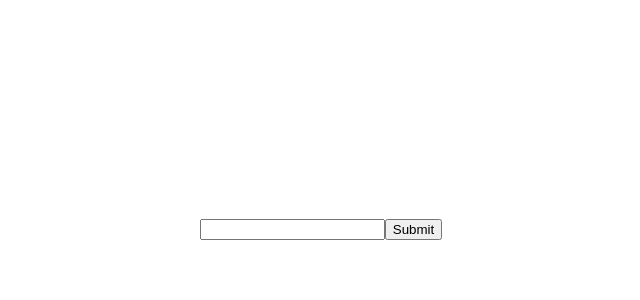
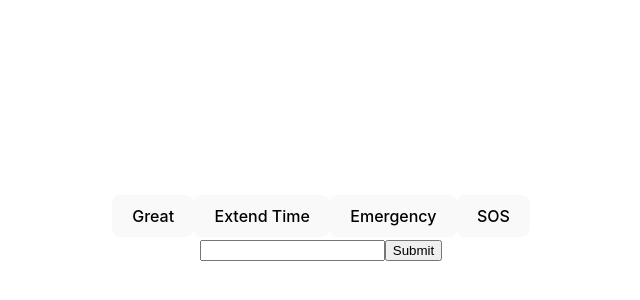
Before and after one commit to cfgjc24/Team-5, a React (Vite) app in the folder client/: page /staff in a window 1280 px wide. Shown: the part 172-472 px from the top of the page, without its empty margins (319-959 px from the left). Built offline with nearby package versions, Linux system fonts and the light colour scheme.

Commit message:
Added buttons to staff page

```diff
--- a/client/src/App.tsx
+++ b/client/src/App.tsx
@@ -1,7 +1,7 @@
 import './App.css'
 import Home from './Home.tsx'
 import Staff from './Staff.tsx'
-import { BrowserRouter as Router, Routes, Route } from 'react-router-dom';
+import { BrowserRouter as Router, Routes, Route } from 'react-router-dom'
 
 function App() {
   return (
--- a/client/src/Staff.tsx
+++ b/client/src/Staff.tsx
@@ -1,10 +1,36 @@
 import './App.css'
 
+
 function Staff() {
+  const good_button= () =>{
+    console.log("Great!");
+  };
+
+  const extend_time = () => {
+    const extraTime = window.prompt("Enter the amount of extra time (in minutes):");
+    if (extraTime) {
+      console.log(`You have requested ${extraTime} extra minutes.`);
+    } else {
+      console.log("No extra time entered.");
+    }
+  };
+
+  const small_emergency = () =>{
+    console.log("Supervisors have been notified");
+  };
+
+  const sos = () => {
+    console.log("Appropriate measures have been taken");
+  };
+
   return (
     <>
       <form action="/supervisor">
         <div>
+        <button type="button" onClick={good_button}>Great</button>
+        <button type="button" onClick={extend_time}>Extend Time</button>
+        <button type = "button" onClick = {small_emergency}>Emergency</button>
+        <button type = "button" onClick = {sos}>SOS</button>
         </div>
         <input type="text" id="test" name="test"></input>
         <input type="submit" value="Submit"></input>
```
